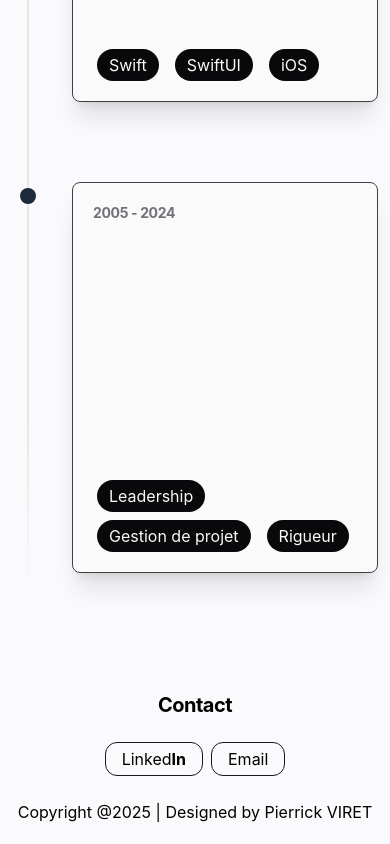
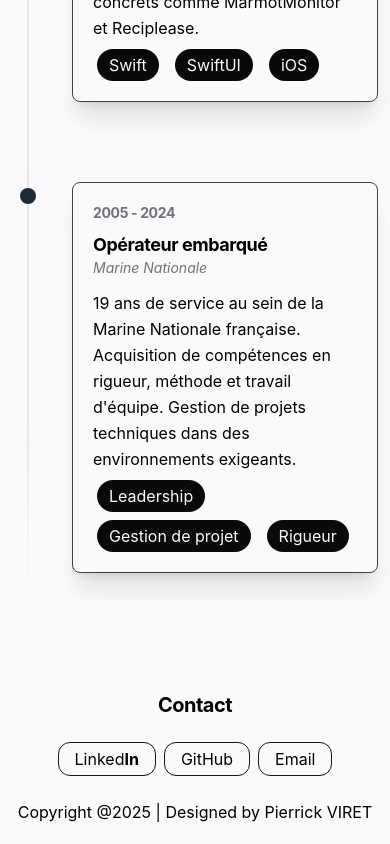
Before and after one commit to Pierrick74/MonSite, a React (Vite) app: page / in a window 390 px wide. Shown: the part 4329-5173 px from the top of the page. Built offline with nearby package versions, Linux system fonts and the light colour scheme.

Commit message:
refact(footer) extract footer in react composant

```diff
--- a/animation.js
+++ /dev/null
@@ -1,48 +0,0 @@
-
-  document.addEventListener('DOMContentLoaded', function() {
-    // Utiliser IntersectionObserver pour détecter quand les éléments entrent dans le viewport
-    const observer = new IntersectionObserver((entries) => {
-      entries.forEach(entry => {
-        // Si l'élément est visible dans le viewport
-        if (entry.isIntersecting) {
-          // Ajouter la classe pour déclencher l'animation
-          entry.target.classList.add('visible');
-          // Cesser d'observer après l'animation
-          observer.unobserve(entry.target);
-        }
-      });
-    }, {
-      // Options ajustées
-      root: null, // Viewport
-      threshold: 0.25, // Déclenche quand 25% de l'élément est visible (augmentez cette valeur)
-      rootMargin: '-100px 0px' // Ajoute une marge négative en haut pour retarder le déclenchement
-    });
-
-    // Observer tous les éléments de la timeline
-    document.querySelectorAll('.timeline-item').forEach(item => {
-      observer.observe(item);
-    });
-  });
-
-  // Secure email
-  function makeEmail() {
-    const coded = "cGllcnJpY2t2aXJldEBnbWFpbC5jb20="; // base64
-    const email = atob(coded);
-    let links = document.querySelector("#email");
-    links.href = `mailto:${email}`;
-  };
-
-  // Toggle menu
-  const toggleElements = document.querySelectorAll('[data-collapse-toggle]');
-  toggleElements.forEach((element) => {
-    element.addEventListener('click', () => {
-      const targetId = element.dataset.collapseToggle;
-      const menu = document.querySelectorAll(targetId);
-      menu.forEach(item => item.classList.toggle('hidden'));
-    })
-  });
-
-  function toggleMenu() {
-    const menu = document.querySelector('#main-nav');
-    menu.classList.toggle('hidden');
-  }
--- a/package.json
+++ b/package.json
@@ -20,7 +20,7 @@
     "@tailwindcss/vite": "^4.1.11",
     "class-variance-authority": "^0.7.1",
     "clsx": "^2.1.1",
-    "framer-motion": "^12.23.22",
+    "framer-motion": "^12.23.24",
     "lucide-react": "^0.544.0",
     "react": "^19.1.1",
     "react-dom": "^19.1.1",
--- a/src/App.jsx
+++ b/src/App.jsx
@@ -7,6 +7,7 @@ import { Description } from './components/section/description';
 import { SectionProjet } from './components/section/project';
 import { SectionCompetence } from './components/section/section-competence';
 import { Parcours } from './components/section/section-parcours';
+import { Footer } from './components/section/Footer';
 
 
 const scrollToSection = (id) => {
@@ -30,17 +31,7 @@ function App() {
                 <SectionCompetence />
                 <Parcours />
             </main>
-            <footer id="Contact" class="">
-                <h2 class="section-title w-full text-center">Contact</h2>
-                <div class="flex flex-wrap justify-center items-center md:gap-10 m-5">
-                    <a href="https://www.linkedin.com/in/prk-v" target="_blank" class="contact-btn">
-                        Linked
-                        <span class="font-bold">In</span>
-                    </a>
-                    <a id="email" class="contact-btn" onclick="makeEmail()">Email</a>
-                </div>
-                <p class="text-center mb-5">Copyright @2025 | Designed by Pierrick VIRET</p>
-            </footer>
+            <Footer />
             <script src="animation.js"></script>
         </div >
     )
--- a/src/components/ParcoursCards.jsx
+++ b/src/components/ParcoursCards.jsx
@@ -1,16 +1,69 @@
+import { motion } from 'framer-motion';
 
 export function ParcoursCard({ parcours }) {
     return (
-        <div class="timeline-content">
-            <p class="timeline-date">{parcours.date}</p>
-            <h3 class="timeline-title timeline-animate">{parcours.metier}</h3>
-            <p class="timeline-subtitle timeline-animate">{parcours.entreprise}</p>
-            <p class="timeline-description timeline-animate">{parcours.description}</p>
-            <div class="mt-2 flex flex-wrap gap-2">
+        <div className="timeline-content">
+            <motion.p
+                className="timeline-date"
+                initial={{ opacity: 0, y: -20 }}
+                whileInView={{ opacity: 1, y: 0 }}
+                transition={{ duration: 0.5 }}
+                viewport={{ once: false }}
+            >
+                {parcours.date}
+            </motion.p>
+
+            <motion.h3
+                className="timeline-title"
+                initial={{ opacity: 0, x: -30 }}
+                whileInView={{ opacity: 1, x: 0 }}
+                transition={{ duration: 0.6, delay: 0.5 }}
+                viewport={{ once: false }}
+            >
+                {parcours.metier}
+            </motion.h3>
+
+            <motion.p
+                className="timeline-subtitle"
+                initial={{ opacity: 0, x: -30 }}
+                whileInView={{ opacity: 1, x: 0 }}
+                transition={{ duration: 0.6, delay: 1 }}
+                viewport={{ once: false }}
+            >
+                {parcours.entreprise}
+            </motion.p>
+
+            <motion.p
+                className="timeline-description"
+                initial={{ opacity: 0, y: 20 }}
+                whileInView={{ opacity: 1, y: 0 }}
+                transition={{ duration: 0.7, delay: 0.3 }}
+                viewport={{ once: false }}
+            >
+                {parcours.description}
+            </motion.p>
+
+            <motion.div
+                className="mt-2 flex flex-wrap gap-2"
+                initial={{ opacity: 0 }}
+                whileInView={{ opacity: 1 }}
+                transition={{ duration: 0.5, delay: 0.4 }}
+                viewport={{ once: false }}
+            >
                 {parcours.skills.map((skill, index) => (
-                    <span key={index} class="parcours-badge">{skill}</span>
+                    <motion.span
+                        key={index}
+                        className="parcours-badge"
+                        initial={{ opacity: 0, scale: 0.8 }}
+                        whileInView={{ opacity: 1, scale: 1 }}
+                        transition={{ duration: 0.3, delay: 0.5 + (index * 0.05) }}
+                        viewport={{ once: false }}
+                        whileHover={{ scale: 1.1 }}
+                    >
+                        {skill}
+                    </motion.span>
                 ))}
-            </div>
+            </motion.div>
         </div>
-    )
+    );
 }
--- /dev/null
+++ b/src/components/section/Footer.jsx
@@ -0,0 +1,24 @@
+
+export function Footer() {
+    // Secure email
+    const makeEmail = () => {
+        const coded = 'cGllcnJpY2t2aXJldEBnbWFpbC5jb20=' // base64
+        const email = atob(coded)
+        window.location.href = `mailto:${email}`
+    }
+
+    return (
+        <footer id="Contact" className="">
+            <h2 className="section-title w-full text-center">Contact</h2>
+            <div className="flex flex-wrap justify-center items-center md:gap-10 m-5">
+                <a href="https://www.linkedin.com/in/prk-v" target="_blank" className="contact-btn">
+                    Linked
+                    <span className="font-bold">In</span>
+                </a>
+                <a href="https://github.com/Pierrick74" target="_blank" className="contact-btn">GitHub</a>
+                <a href="#" className="contact-btn" onClick={(e) => { e.preventDefault(); makeEmail(); }}>Email</a>
+            </div>
+            <p className="text-center mb-5">Copyright @2025 | Designed by Pierrick VIRET</p>
+        </footer>
+    )
+}
```
Also changed, not shown: 1 other file (tests, documents, lock files or other folders).
